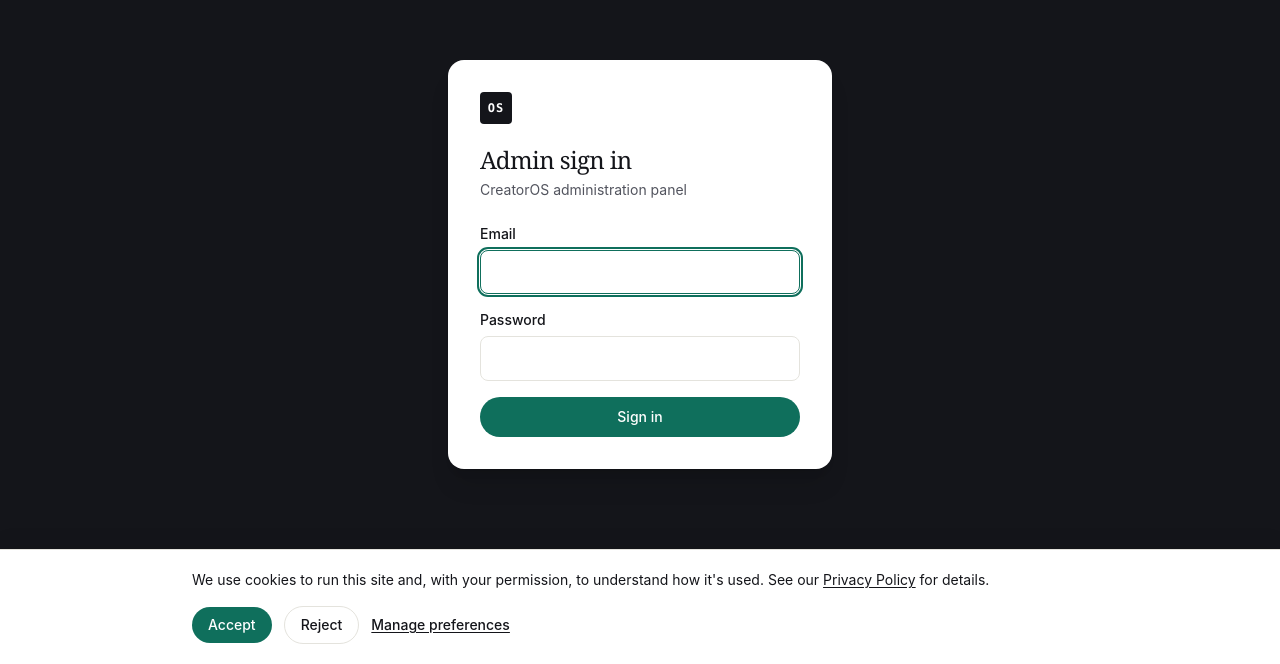
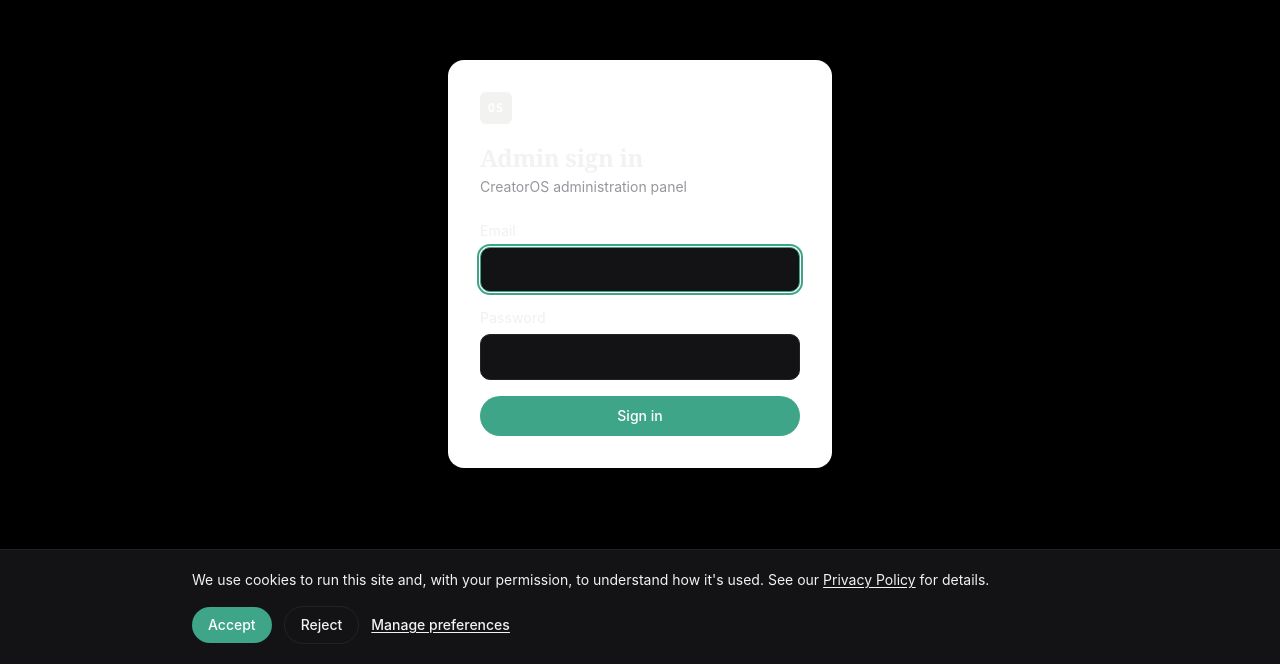
Before and after one commit to CreatorOSADMIN/creator-business-os, a Next.js app: page /admin/login in a window 1280 px wide. Shown: the part 136-800 px from the top of the page. Built offline with nearby package versions, Linux system fonts and the light colour scheme; no server answers.

Commit message:
feat: redesign global design system

```diff
--- a/src/app/globals.css
+++ b/src/app/globals.css
@@ -1,17 +1,36 @@
 @import "tailwindcss";
 
 :root {
-  --background: #f7f7f4;
-  --foreground: #14151a;
-  --ink-muted: #52545e;
-  --surface: #ffffff;
-  --surface-dark: #14151a;
-  --border-subtle: #e4e3dd;
-  --accent: #0f6f5c;
-  --accent-soft: #e4f0ec;
-  --accent-strong: #0a4f42;
-  --highlight: #e8963a;
-  --danger: #b3402f;
+  /* Core surfaces — matte black / charcoal / graphite scale */
+  --background: #0a0a0b;
+  --surface: #131315;
+  --surface-2: #18181b;
+  --surface-dark: #000000;
+  --foreground: #f2f2f0;
+  --ink-muted: #96969c;
+
+  /* Borders */
+  --border-subtle: #232326;
+  --border-strong: #2f2f33;
+
+  /* Accent — muted, desaturated, premium (no neon) */
+  --accent: #3ea589;
+  --accent-soft: #12211d;
+  --accent-strong: #2c7d67;
+
+  --highlight: #c99a5b;
+  --danger: #cf6152;
+
+  /* Radius scale */
+  --radius-sm: 0.375rem;
+  --radius-md: 0.625rem;
+  --radius-lg: 1rem;
+
+  /* Elevation — soft, low-opacity, no heavy drop shadows */
+  --shadow-sm: 0 1px 2px rgba(0, 0, 0, 0.35);
+  --shadow-md: 0 6px 20px rgba(0, 0, 0, 0.4);
+  --shadow-lg: 0 16px 48px rgba(0, 0, 0, 0.5);
+
   --font-display: ui-serif, Georgia, "Times New Roman", serif;
   --font-sans: -apple-system, BlinkMacSystemFont, "Segoe UI", Inter, Roboto, Helvetica, Arial, sans-serif;
   --font-mono: ui-monospace, SFMono-Regular, Menlo, Consolas, monospace;
@@ -20,10 +39,22 @@
 @theme inline {
   --color-background: var(--background);
   --color-foreground: var(--foreground);
+  --color-surface: var(--surface);
+  --color-surface-2: var(--surface-2);
+  --color-surface-dark: var(--surface-dark);
+  --color-ink-muted: var(--ink-muted);
+  --color-border-subtle: var(--border-subtle);
+  --color-border-strong: var(--border-strong);
   --color-accent: var(--accent);
+  --color-accent-soft: var(--accent-soft);
+  --color-accent-strong: var(--accent-strong);
   --color-highlight: var(--highlight);
+  --color-danger: var(--danger);
   --font-sans: var(--font-sans);
   --font-mono: var(--font-mono);
+  --radius-sm: var(--radius-sm);
+  --radius-md: var(--radius-md);
+  --radius-lg: var(--radius-lg);
 }
 
 * {
@@ -39,6 +70,15 @@
 body {
   background: var(--background);
   color: var(--foreground);
+  line-height: 1.55;
+  -webkit-font-smoothing: antialiased;
+  text-rendering: optimizeLegibility;
+}
+
+h1, h2, h3, h4, h5, h6 {
+  font-weight: 600;
+  line-height: 1.2;
+  letter-spacing: -0.015em;
 }
 
 .font-display {
@@ -50,14 +90,24 @@
   letter-spacing: 0.08em;
 }
 
+/* Inputs */
 .input {
   width: 100%;
-  border-radius: 0.5rem;
+  border-radius: var(--radius-md);
   border: 1px solid var(--border-subtle);
   background: var(--surface);
   padding: 0.625rem 0.875rem;
   font-size: 16px; /* prevents iOS Safari from auto-zooming on focus */
   color: var(--foreground);
+  transition: border-color 0.15s ease, background-color 0.15s ease;
+}
+
+.input::placeholder {
+  color: var(--ink-muted);
+}
+
+.input:hover {
+  border-color: var(--border-strong);
 }
 
 @media (min-width: 640px) {
@@ -72,9 +122,65 @@
   border-color: var(--accent);
 }
 
+/* Buttons — shared foundation for future component work */
+.btn {
+  display: inline-flex;
+  align-items: center;
+  justify-content: center;
+  gap: 0.5rem;
+  border-radius: var(--radius-md);
+  padding: 0.625rem 1.125rem;
+  font-size: 0.9375rem;
+  font-weight: 500;
+  line-height: 1;
+  border: 1px solid transparent;
+  transition: background-color 0.15s ease, border-color 0.15s ease, opacity 0.15s ease;
+}
+
+.btn:disabled {
+  opacity: 0.5;
+  cursor: not-allowed;
+}
+
+.btn-primary {
+  background: var(--accent);
+  color: #08100e;
+}
+
+.btn-primary:hover:not(:disabled) {
+  background: var(--accent-strong);
+}
+
+.btn-secondary {
+  background: var(--surface-2);
+  color: var(--foreground);
+  border-color: var(--border-subtle);
+}
+
+.btn-secondary:hover:not(:disabled) {
+  border-color: var(--border-strong);
+  background: var(--surface);
+}
+
+.btn-ghost {
+  background: transparent;
+  color: var(--foreground);
+}
+
+.btn-ghost:hover:not(:disabled) {
+  background: var(--surface-2);
+}
+
+.card {
+  background: var(--surface);
+  border: 1px solid var(--border-subtle);
+  border-radius: var(--radius-lg);
+  box-shadow: var(--shadow-sm);
+}
+
 ::selection {
   background: var(--accent);
-  color: white;
+  color: #08100e;
 }
 
 a:focus-visible,
```
